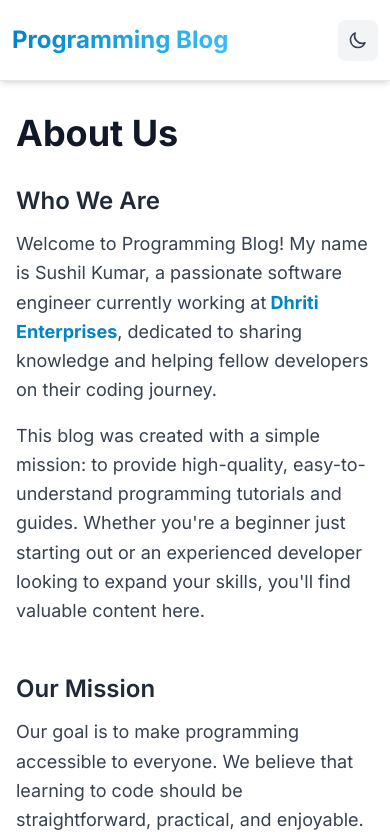
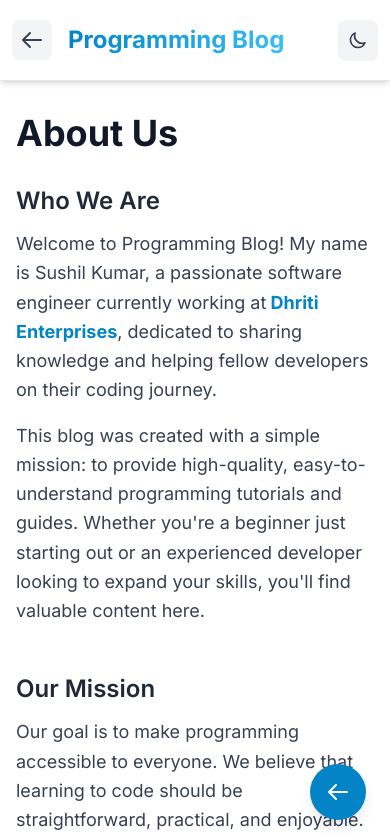
Before and after one commit to Sushil88081/next-blog, a Next.js app: page /about in a window 390 px wide. Shown: the top 839 px of the page. Built offline with nearby package versions, Linux system fonts and the light colour scheme; no server answers.

Commit message:
feat:back button  in phone

```diff
--- a/app/layout.tsx
+++ b/app/layout.tsx
@@ -4,6 +4,7 @@ import Script from "next/script";
 import "./globals.css";
 import Header from "@/components/Header";
 import Footer from "@/components/Footer";
+import MobileBackButton from "@/components/MobileBackButton";
 import { ThemeProvider } from "@/components/ThemeProvider";
 
 const inter = Inter({ subsets: ["latin"] });
@@ -230,6 +231,7 @@ export default function RootLayout({
           <Header />
           <main className="min-h-screen">{children}</main>
           <Footer />
+          <MobileBackButton />
         </ThemeProvider>
       </body>
     </html>
--- a/components/Header.tsx
+++ b/components/Header.tsx
@@ -2,21 +2,46 @@
 
 import Link from "next/link";
 import { useTheme } from "./ThemeProvider";
-import { usePathname } from "next/navigation";
+import { usePathname, useRouter } from "next/navigation";
 
 export default function Header() {
   const { theme, toggleTheme } = useTheme();
   const pathname = usePathname();
+  const router = useRouter();
 
   const isActive = (path: string) => pathname === path;
+  const showBackButton = pathname !== "/" && pathname.split("/").filter(Boolean).length > 0;
 
   return (
     <header className="sticky top-0 z-50 bg-white/95 dark:bg-gray-900/95 backdrop-blur-sm border-b border-gray-200 dark:border-gray-800 shadow-md">
       <div className="container mx-auto px-3 md:px-4 py-5 md:py-6">
         <div className="flex items-center justify-between gap-4">
+          {/* Mobile Back Button */}
+          {showBackButton && (
+            <button
+              onClick={() => router.back()}
+              className="md:hidden p-2 rounded-lg bg-gray-100 dark:bg-gray-800 hover:bg-gray-200 dark:hover:bg-gray-700 transition-all duration-300 active:scale-95"
+              aria-label="Go back"
+            >
+              <svg
+                className="w-6 h-6 text-gray-700 dark:text-gray-300"
+                fill="none"
+                stroke="currentColor"
+                viewBox="0 0 24 24"
+              >
+                <path
+                  strokeLinecap="round"
+                  strokeLinejoin="round"
+                  strokeWidth={2}
+                  d="M10 19l-7-7m0 0l7-7m-7 7h18"
+                />
+              </svg>
+            </button>
+          )}
+
           <Link
             href="/"
-            className="text-2xl md:text-3xl font-bold text-primary-600 dark:text-primary-400 hover:text-primary-700 dark:hover:text-primary-300 transition-all duration-300 hover:scale-105"
+            className="text-2xl md:text-3xl font-bold text-primary-600 dark:text-primary-400 hover:text-primary-700 dark:hover:text-primary-300 transition-all duration-300 hover:scale-105 flex-1 md:flex-none"
           >
             <span className="bg-gradient-to-r from-primary-600 to-primary-400 bg-clip-text text-transparent">
               Programming Blog
@@ -26,11 +51,10 @@ export default function Header() {
           <nav className="hidden md:flex items-center space-x-1 lg:space-x-2 flex-1 justify-center">
             <Link
               href="/"
-              className={`px-4 py-2 rounded-lg transition-all duration-300 font-medium relative group ${
-                isActive("/")
+              className={`px-4 py-2 rounded-lg transition-all duration-300 font-medium relative group ${isActive("/")
                   ? "text-primary-600 dark:text-primary-400 bg-primary-50 dark:bg-primary-900/30"
                   : "text-gray-700 dark:text-gray-300 hover:text-primary-600 dark:hover:text-primary-400 hover:bg-gray-100 dark:hover:bg-gray-800"
-              }`}
+                }`}
             >
               Home
               {isActive("/") && (
@@ -39,11 +63,10 @@ export default function Header() {
             </Link>
             <Link
               href="/about"
-              className={`px-4 py-2 rounded-lg transition-all duration-300 font-medium relative group ${
-                isActive("/about")
+              className={`px-4 py-2 rounded-lg transition-all duration-300 font-medium relative group ${isActive("/about")
                   ? "text-primary-600 dark:text-primary-400 bg-primary-50 dark:bg-primary-900/30"
                   : "text-gray-700 dark:text-gray-300 hover:text-primary-600 dark:hover:text-primary-400 hover:bg-gray-100 dark:hover:bg-gray-800"
-              }`}
+                }`}
             >
               About
               {isActive("/about") && (
@@ -52,11 +75,10 @@ export default function Header() {
             </Link>
             <Link
               href="/contact"
-              className={`px-4 py-2 rounded-lg transition-all duration-300 font-medium relative group ${
-                isActive("/contact")
+              className={`px-4 py-2 rounded-lg transition-all duration-300 font-medium relative group ${isActive("/contact")
                   ? "text-primary-600 dark:text-primary-400 bg-primary-50 dark:bg-primary-900/30"
                   : "text-gray-700 dark:text-gray-300 hover:text-primary-600 dark:hover:text-primary-400 hover:bg-gray-100 dark:hover:bg-gray-800"
-              }`}
+                }`}
             >
               Contact
               {isActive("/contact") && (
@@ -65,11 +87,10 @@ export default function Header() {
             </Link>
             <Link
               href="/faq"
-              className={`px-4 py-2 rounded-lg transition-all duration-300 font-medium relative group ${
-                isActive("/faq")
+              className={`px-4 py-2 rounded-lg transition-all duration-300 font-medium relative group ${isActive("/faq")
                   ? "text-primary-600 dark:text-primary-400 bg-primary-50 dark:bg-primary-900/30"
                   : "text-gray-700 dark:text-gray-300 hover:text-primary-600 dark:hover:text-primary-400 hover:bg-gray-100 dark:hover:bg-gray-800"
-              }`}
+                }`}
             >
               FAQ
               {isActive("/faq") && (
--- /dev/null
+++ b/components/MobileBackButton.tsx
@@ -0,0 +1,39 @@
+"use client";
+
+import { useRouter, usePathname } from "next/navigation";
+
+export default function MobileBackButton() {
+  const router = useRouter();
+  const pathname = usePathname();
+
+  // Don't show on home page
+  if (pathname === "/") {
+    return null;
+  }
+
+  const handleBack = () => {
+    router.back();
+  };
+
+  return (
+    <button
+      onClick={handleBack}
+      className="md:hidden fixed bottom-6 right-6 z-50 bg-primary-600 dark:bg-primary-500 text-white p-4 rounded-full shadow-lg hover:shadow-xl transition-all duration-300 hover:scale-110 active:scale-95 flex items-center justify-center group"
+      aria-label="Go back"
+    >
+      <svg
+        className="w-6 h-6 transition-transform group-hover:-translate-x-1"
+        fill="none"
+        stroke="currentColor"
+        viewBox="0 0 24 24"
+      >
+        <path
+          strokeLinecap="round"
+          strokeLinejoin="round"
+          strokeWidth={2}
+          d="M10 19l-7-7m0 0l7-7m-7 7h18"
+        />
+      </svg>
+    </button>
+  );
+}
```
